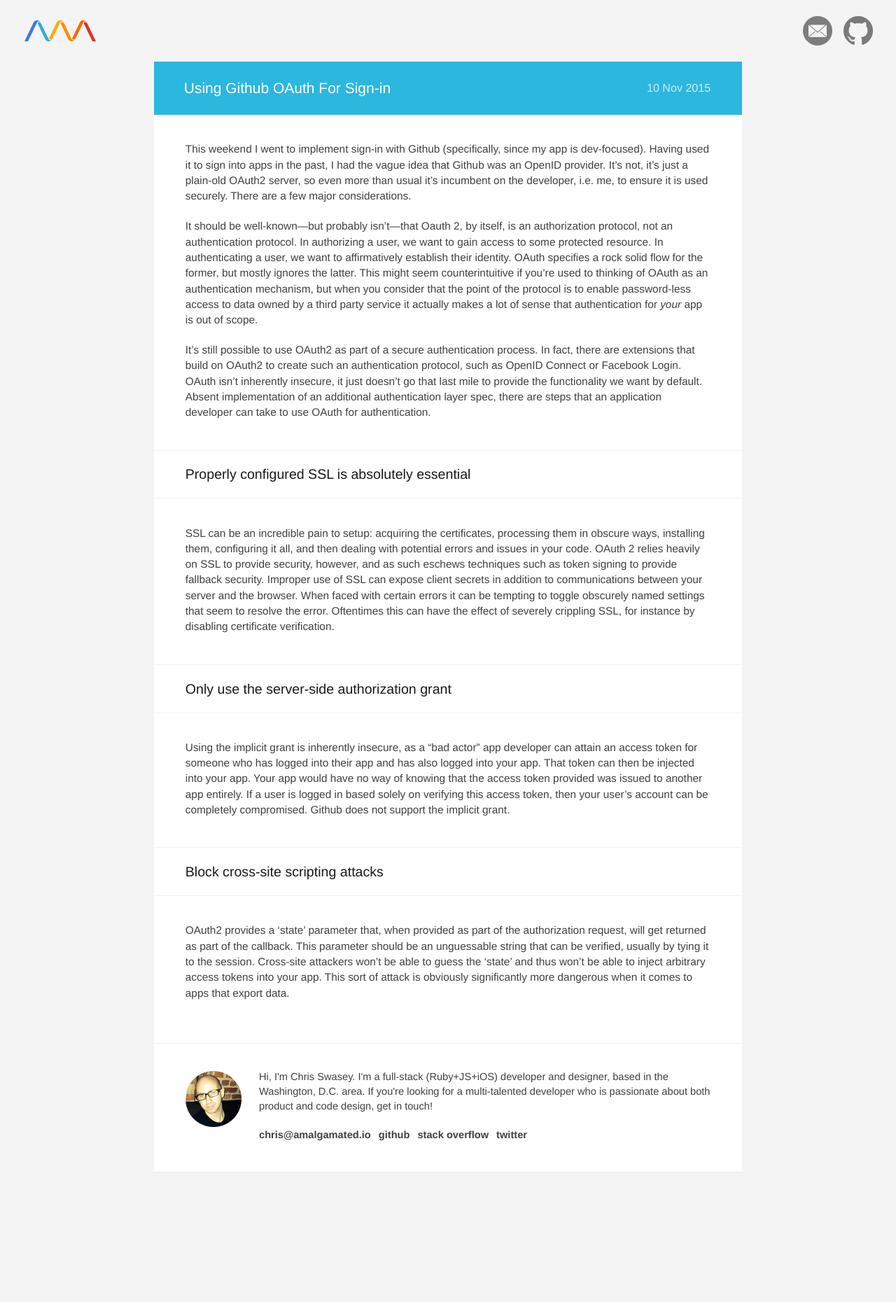
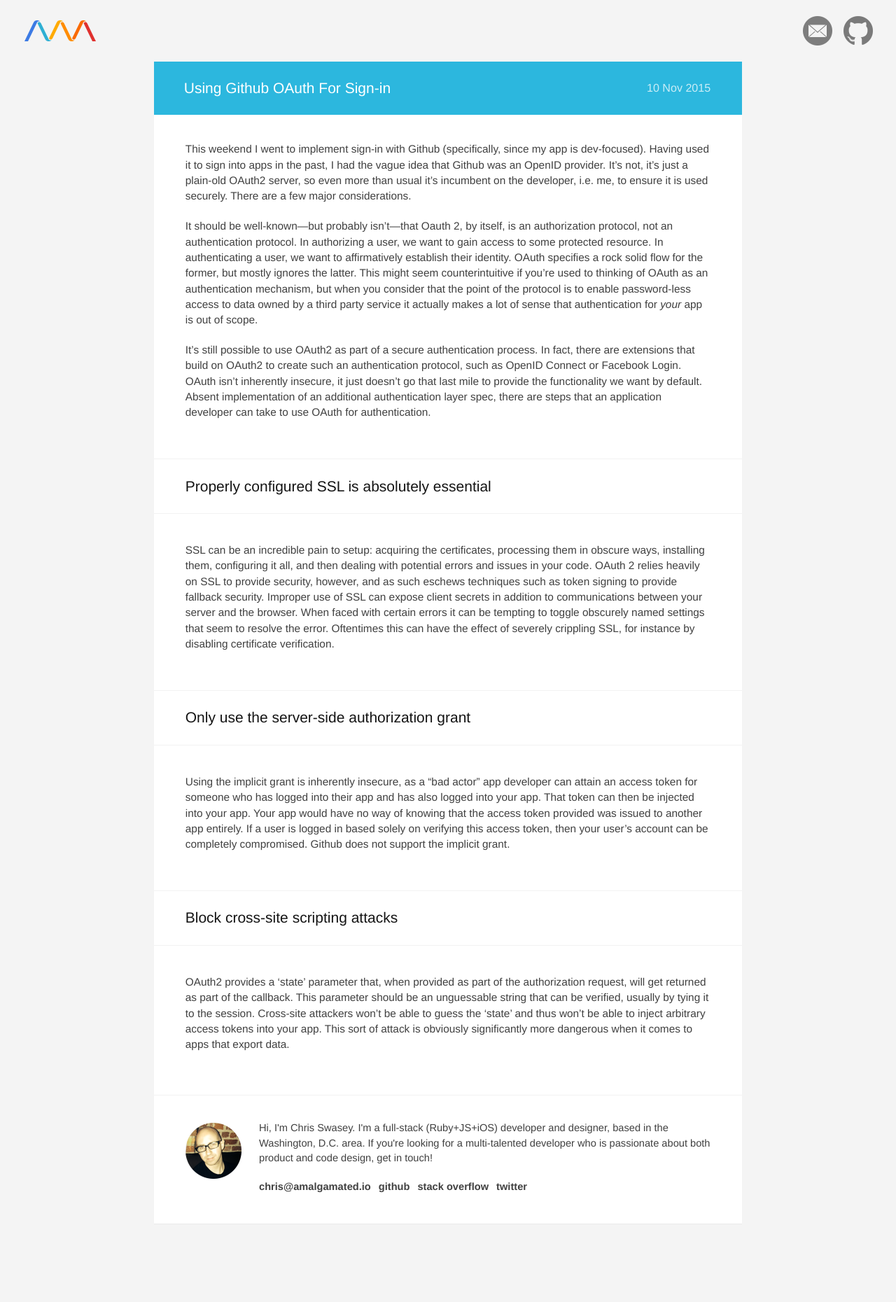
Before and after one commit to endash/endash.github.io, a Jekyll site: the page built from _posts/2015-11-10-using-github-oauth-for-sign-in.markdown, in a window 1280 px wide. Shown: the whole page at 70% size. Built offline with Jekyll 4.4.1, drawn with Linux system fonts in a browser that asks for light colours; before the commit the page ends 1786 px from its top, so only the background shows below that.

Commit message:
Tweak h2 styles

```diff
--- a/_sass/_layout.scss
+++ b/_sass/_layout.scss
@@ -140,14 +140,14 @@
 }
 
 article h2 {
-  margin: 2.2em 0 2em 0;
+  margin: 2.66em 0 2em 0;
   font-weight: 500;
-  font-size: 1.4em;
+  font-size: 1.5em;
 
   box-shadow: 0px 1px 0px 0px rgba(0, 0, 0, 0.06), 0px -1px 0px 0px rgba(0, 0, 0, 0.06);
-  padding-top: 1em;
-  padding-bottom: 1em;
-  color: rgba(0, 0, 0, 0.9);
+  padding-top: 1.1em;
+  padding-bottom: 1.1em;
+  color: rgba(0, 0, 0, 0.92);
 
   @media all and (-webkit-min-device-pixel-ratio:0) and (min-resolution: .001dpcm) {
     box-shadow: 0px 0.5px 0px 0px rgba(0, 0, 0, 0.1), 0px -0.5px 0px 0px rgba(0, 0, 0, 0.1);
```
